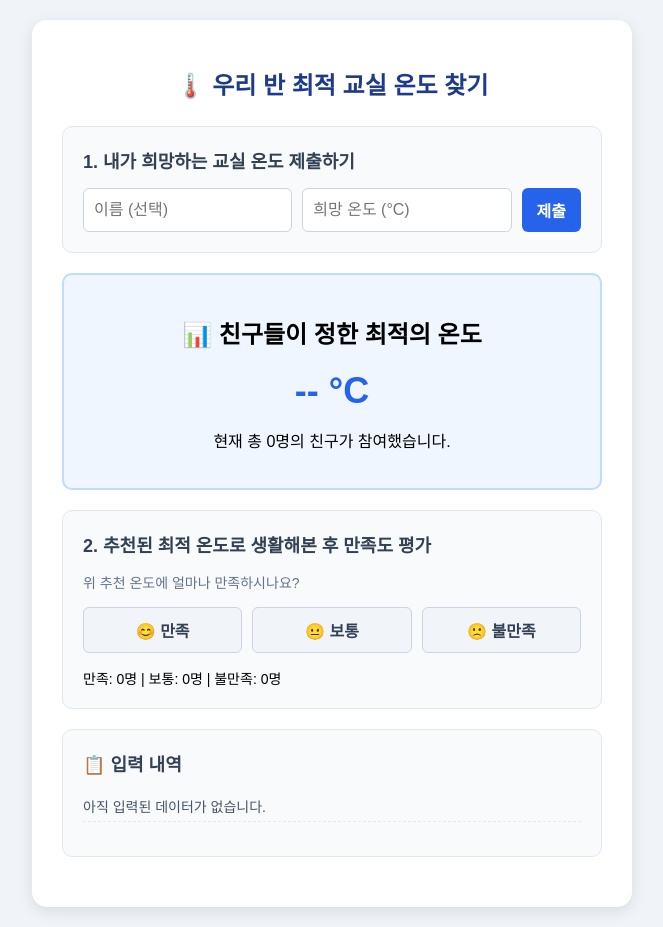
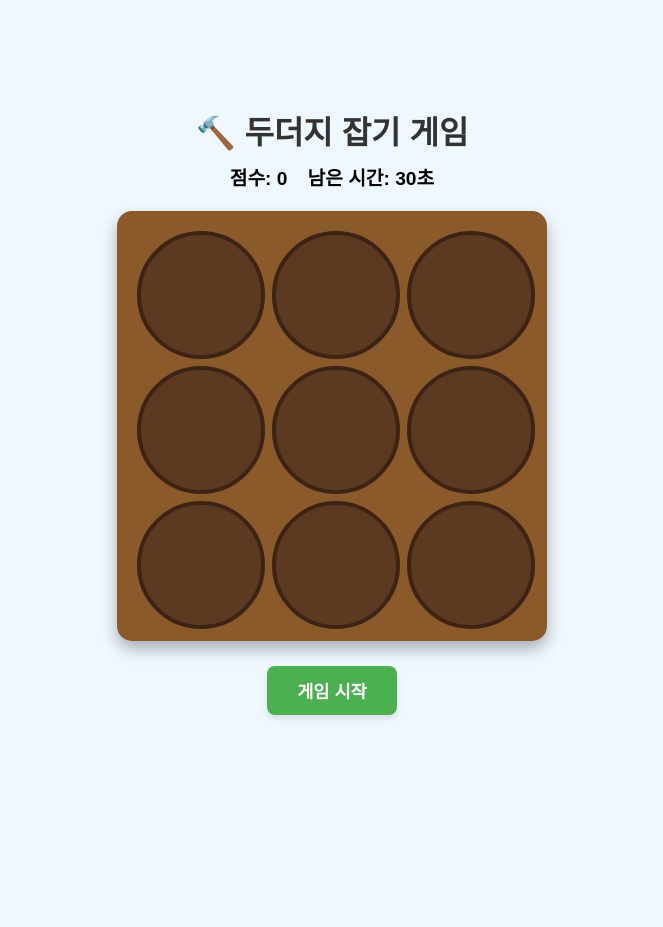
Before and after one commit to gaeun8888/gaeun8, a plain HTML site: page index.html in a window 1280 px wide. Shown: the whole page, without its empty margins (308-971 px from the left). After the commit the page ends 800 px from the top, so only its background shows below. Drawn offline with Linux system fonts and the light colour scheme.

Commit message:
Update index.html

```diff
--- a/index.html
+++ b/index.html
@@ -3,226 +3,234 @@
 <head>
     <meta charset="UTF-8">
     <meta name="viewport" content="width=device-width, initial-scale=1.0">
-    <title>우리 반 최적 교실 온도 찾기</title>
+    <title>두더지 잡기 게임</title>
     <style>
-        * {
-            box-sizing: border-box;
-            font-family: 'Pretendard', '맑은 고딕', sans-serif;
+        body {
+            font-family: 'Arial', sans-serif;
+            background-color: #f0f8ff;
+            display: flex;
+            flex-direction: column;
+            align-items: center;
+            justify-content: center;
+            height: 100vh;
+            margin: 0;
+            user-select: none;
         }
-        body {
-            background-color: #f0f4f8;
-            margin: 0;
+
+        h1 {
+            color: #333;
+            margin-bottom: 10px;
+        }
+
+        .info-panel {
+            display: flex;
+            gap: 20px;
+            font-size: 1.2rem;
+            font-weight: bold;
+            margin-bottom: 20px;
+        }
+
+        .grid {
+            display: grid;
+            grid-template-columns: repeat(3, 120px);
+            grid-template-rows: repeat(3, 120px);
+            gap: 15px;
+            background-color: #8b5a2b;
             padding: 20px;
+            border-radius: 15px;
+            box-shadow: 0 8px 16px rgba(0,0,0,0.3);
+        }
+
+        .hole {
+            width: 120px;
+            height: 120px;
+            background-color: #5c3a21;
+            border-radius: 50%;
+            position: relative;
+            overflow: hidden;
+            border: 4px solid #3d2314;
+            cursor: pointer;
+        }
+
+        .mole {
+            width: 90px;
+            height: 90px;
+            background-color: #a52a2a;
+            border-radius: 50% 50% 20% 20%;
+            position: absolute;
+            bottom: -100px;
+            left: 15px;
+            transition: bottom 0.1s ease-in-out;
             display: flex;
+            flex-direction: column;
+            align-items: center;
             justify-content: center;
         }
-        .container {
-            width: 100%;
-            max-width: 600px;
-            background: white;
-            padding: 30px;
-            border-radius: 15px;
-            box-shadow: 0 4px 15px rgba(0,0,0,0.1);
+
+        /* 두더지 얼굴 요소 */
+        .mole::before {
+            content: '👀';
+            font-size: 24px;
+            margin-top: -10px;
         }
-        h1 {
-            text-align: center;
-            color: #1e3a8a;
-            font-size: 24px;
-            margin-bottom: 25px;
+        .mole::after {
+            content: '👃';
+            font-size: 16px;
+            margin-top: -5px;
         }
-        .card {
-            background: #f8fafc;
-            border: 1px solid #e2e8f0;
-            padding: 20px;
-            border-radius: 10px;
-            margin-bottom: 20px;
+
+        /* 두더지가 올라왔을 때 */
+        .hole.up .mole {
+            bottom: 10px;
         }
-        .card h2 {
-            font-size: 18px;
-            margin-top: 0;
-            color: #334155;
+
+        /* 잡혔을 때 효과 */
+        .mole.hit {
+            background-color: #ff4500;
         }
-        .input-group {
-            display: flex;
-            gap: 10px;
+        .mole.hit::before {
+            content: '😵';
         }
-        input[type="number"], input[type="text"] {
-            flex: 1;
-            padding: 10px;
-            border: 1px solid #cbd5e1;
-            border-radius: 6px;
-            font-size: 16px;
-        }
+
         button {
-            padding: 10px 15px;
-            background-color: #2563eb;
+            margin-top: 25px;
+            padding: 12px 30px;
+            font-size: 1.1rem;
+            font-weight: bold;
+            background-color: #4caf50;
             color: white;
             border: none;
-            border-radius: 6px;
+            border-radius: 8px;
             cursor: pointer;
-            font-size: 16px;
-            font-weight: bold;
-            transition: background 0.2s;
+            box-shadow: 0 4px 6px rgba(0,0,0,0.1);
+            transition: background-color 0.2s;
         }
+
         button:hover {
-            background-color: #1d4ed8;
+            background-color: #45a049;
         }
-        .result-box {
-            text-align: center;
-            background: #eff6ff;
-            border: 2px solid #bfdbfe;
-            padding: 20px;
-            border-radius: 10px;
-            margin-bottom: 20px;
-        }
-        .result-temp {
-            font-size: 36px;
-            font-weight: bold;
-            color: #2563eb;
-            margin: 10px 0;
-        }
-        .satisfaction-btns {
-            display: flex;
-            justify-content: space-around;
-            gap: 10px;
-            margin-top: 15px;
-        }
-        .btn-sat {
-            flex: 1;
-            background-color: #f1f5f9;
-            color: #334155;
-            border: 1px solid #cbd5e1;
-        }
-        .btn-sat:hover {
-            background-color: #e2e8f0;
-        }
-        .stats-list {
-            list-style: none;
-            padding: 0;
-            max-height: 150px;
-            overflow-y: auto;
-            font-size: 14px;
-            color: #475569;
-        }
-        .stats-list li {
-            padding: 5px 0;
-            border-bottom: 1px dashed #e2e8f0;
+
+        button:disabled {
+            background-color: #cccccc;
+            cursor: not-allowed;
         }
     </style>
 </head>
 <body>
 
-<div class="container">
-    <h1>🌡️ 우리 반 최적 교실 온도 찾기</h1>
+    <h1>🔨 두더지 잡기 게임</h1>
 
-    <!-- 1. 희망 온도 입력 섹션 -->
-    <div class="card">
-        <h2>1. 내가 희망하는 교실 온도 제출하기</h2>
-        <div class="input-group">
-            <input type="text" id="studentName" placeholder="이름 (선택)" style="width: 30%;">
-            <input type="number" id="tempInput" placeholder="희망 온도 (°C)" min="15" max="30" step="0.5">
-            <button onclick="addTemperature()">제출</button>
-        </div>
+    <div class="info-panel">
+        <div>점수: <span id="score">0</span></div>
+        <div>남은 시간: <span id="time-left">30</span>초</div>
     </div>
 
-    <!-- 2. 결과 출력 섹션 -->
-    <div class="result-box">
-        <h2>📊 친구들이 정한 최적의 온도</h2>
-        <div class="result-temp" id="avgTempDisplay">-- °C</div>
-        <p id="totalCount">현재 총 0명의 친구가 참여했습니다.</p>
+    <div class="grid">
+        <div class="hole"><div class="mole"></div></div>
+        <div class="hole"><div class="mole"></div></div>
+        <div class="hole"><div class="mole"></div></div>
+        <div class="hole"><div class="mole"></div></div>
+        <div class="hole"><div class="mole"></div></div>
+        <div class="hole"><div class="mole"></div></div>
+        <div class="hole"><div class="mole"></div></div>
+        <div class="hole"><div class="mole"></div></div>
+        <div class="hole"><div class="mole"></div></div>
     </div>
 
-    <!-- 3. 최적 온도 만족도 조사 섹션 -->
-    <div class="card">
-        <h2>2. 추천된 최적 온도로 생활해본 후 만족도 평가</h2>
-        <p style="font-size: 14px; color: #64748b;">위 추천 온도에 얼마나 만족하시나요?</p>
-        <div class="satisfaction-btns">
-            <button class="btn-sat" onclick="voteSatisfaction('만족')">😊 만족</button>
-            <button class="btn-sat" onclick="voteSatisfaction('보통')">😐 보통</button>
-            <button class="btn-sat" onclick="voteSatisfaction('불만족')">🙁 불만족</button>
-        </div>
-        <div style="margin-top: 15px; font-size: 14px;" id="satResult">
-            만족: 0명 | 보통: 0명 | 불만족: 0명
-        </div>
-    </div>
-
-    <!-- 4. 참여자 목록 및 기록 -->
-    <div class="card">
-        <h2>📋 입력 내역</h2>
-        <ul class="stats-list" id="logList">
-            <li>아직 입력된 데이터가 없습니다.</li>
-        </ul>
-    </div>
-</div>
+    <button id="start-btn" onclick="startGame()">게임 시작</button>
 
     <script>
-    // 데이터 저장 배열 및 객체
-    let tempArray = [];
-    let satisfactionVotes = { '만족': 0, '보통': 0, '불만족': 0 };
+        const holes = document.querySelectorAll('.hole');
+        const scoreDisplay = document.getElementById('score');
+        const timeLeftDisplay = document.getElementById('time-left');
+        const startBtn = document.getElementById('start-btn');
 
-    // 온도 제출 함수
-    function addTemperature() {
-        const nameInput = document.getElementById('studentName');
-        const tempInput = document.getElementById('tempInput');
+        let score = 0;
+        let lastHole;
+        let timeUp = false;
+        let countdown;
+        let moleTimer;
+        let timeLeft = 30;
 
-        const name = nameInput.value.trim() || '익명';
-        const temp = parseFloat(tempInput.value);
-
-        if (isNaN(temp) || temp < 15 || temp > 30) {
-            alert('15°C에서 30°C 사이의 올바른 온도를 입력해 주세요!');
-            return;
+        // 랜덤 시간 생성 (두더지가 나와있는 시간)
+        function randomTime(min, max) {
+            return Math.round(Math.random() * (max - min) + min);
         }
 
-        // 데이터 추가
-        tempArray.push({ name, temp });
-
-        // 입력창 초기화
-        tempInput.value = '';
-        nameInput.value = '';
-
-        // 화면 업데이트
-        updateResults();
+        // 랜덤 구멍 선택
+        function randomHole(holes) {
+            const idx = Math.floor(Math.random() * holes.length);
+            const hole = holes[idx];
+            if (hole === lastHole) {
+                return randomHole(holes);
+            }
+            lastHole = hole;
+            return hole;
         }
 
-    // 결과 및 평균값 업데이트 함수
-    function updateResults() {
-        const avgDisplay = document.getElementById('avgTempDisplay');
-        const countDisplay = document.getElementById('totalCount');
-        const logList = document.getElementById('logList');
+        // 두더지 나타나기
+        function peep() {
+            const time = randomTime(500, 1000); // 0.5초 ~ 1초 사이
+            const hole = randomHole(holes);
+            const mole = hole.querySelector('.mole');
 
-        // 평균 계산
-        const sum = tempArray.reduce((acc, cur) => acc + cur.temp, 0);
-        const avg = (sum / tempArray.length).toFixed(1); // 소수점 첫째자리까지
+            mole.classList.remove('hit');
+            hole.classList.add('up');
 
-        // 화면 반영
-        avgDisplay.innerText = `${avg} °C`;
-        countDisplay.innerText = `현재 총 ${tempArray.length}명의 친구가 참여했습니다.`;
-
-        // 목록 업데이트
-        logList.innerHTML = '';
-        tempArray.slice().reverse().forEach(item => {
-            const li = document.createElement('li');
-            li.innerText = `${item.name} 친구가 ${item.temp}°C를 희망했습니다.`;
-            logList.appendChild(li);
-        });
+            moleTimer = setTimeout(() => {
+                hole.classList.remove('up');
+                if (!timeUp) peep();
+            }, time);
         }
 
-    // 만족도 투표 함수
-    function voteSatisfaction(type) {
-        if (tempArray.length === 0) {
-            alert('먼저 친구들의 희망 온도를 입력하여 최적 온도를 구해주세요!');
-            return;
+        // 게임 시작
+        function startGame() {
+            // 초기화
+            score = 0;
+            timeLeft = 30;
+            timeUp = false;
+            scoreDisplay.textContent = 0;
+            timeLeftDisplay.textContent = timeLeft;
+            startBtn.disabled = true;
+
+            // 카운트다운 타이머
+            countdown = setInterval(() => {
+                timeLeft--;
+                timeLeftDisplay.textContent = timeLeft;
+
+                if (timeLeft <= 0) {
+                    clearInterval(countdown);
+                    timeUp = true;
+                    startBtn.disabled = false;
+                    alert(`게임 종료! 최종 점수: ${score}점`);
+                }
+            }, 1000);
+
+            peep();
         }
 
-        satisfactionVotes[type]++;
+        // 두더지 클릭(잡기) 이벤트
+        function bonk(e) {
+            if (!e.isTrusted) return; // 자바스크립트로 가짜 클릭 방지
 
-        // 만족도 결과 업데이트
-        const satResult = document.getElementById('satResult');
-        satResult.innerText = `만족: ${satisfactionVotes['만족']}명 | 보통: ${satisfactionVotes['보통']}명 | 불만족: ${satisfactionVotes['불만족']}명`;
+            const hole = this.parentNode;
 
-        alert(`'${type}'에 투표하셨습니다. 감사합니다!`);
+            // 이미 잡힌 두더지이거나 안 올라온 두더지면 무시
+            if (!hole.classList.contains('up') || this.classList.contains('hit')) return;
+
+            this.classList.add('hit');
+            score++;
+            scoreDisplay.textContent = score;
+
+            // 클릭 후 빠르게 내려가기
+            setTimeout(() => {
+                hole.classList.remove('up');
+            }, 200);
         }
+
+        // 모든 두더지에 클릭 이벤트 등록
+        const moles = document.querySelectorAll('.mole');
+        moles.forEach(mole => mole.addEventListener('click', bonk));
     </script>
-
 </body>
 </html>
```
Lines whose indentation alone changed are shown as unchanged.
